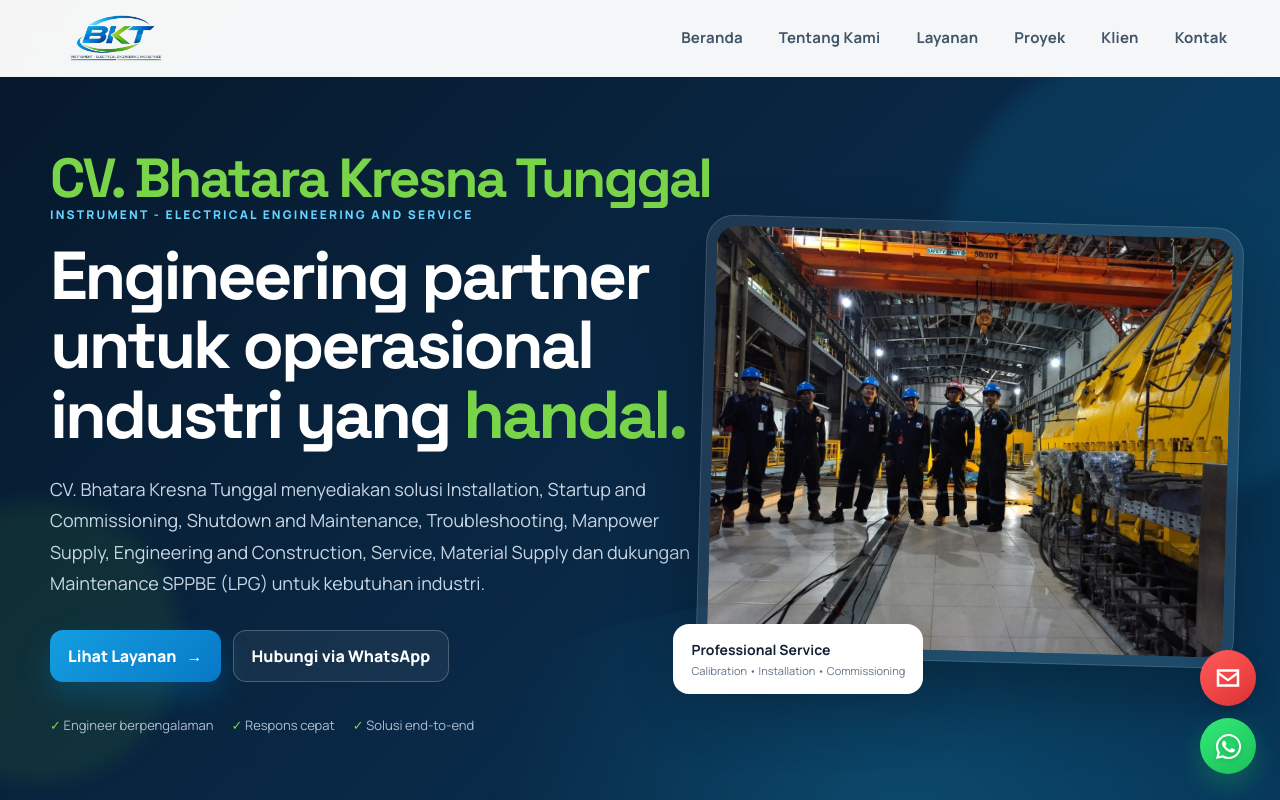
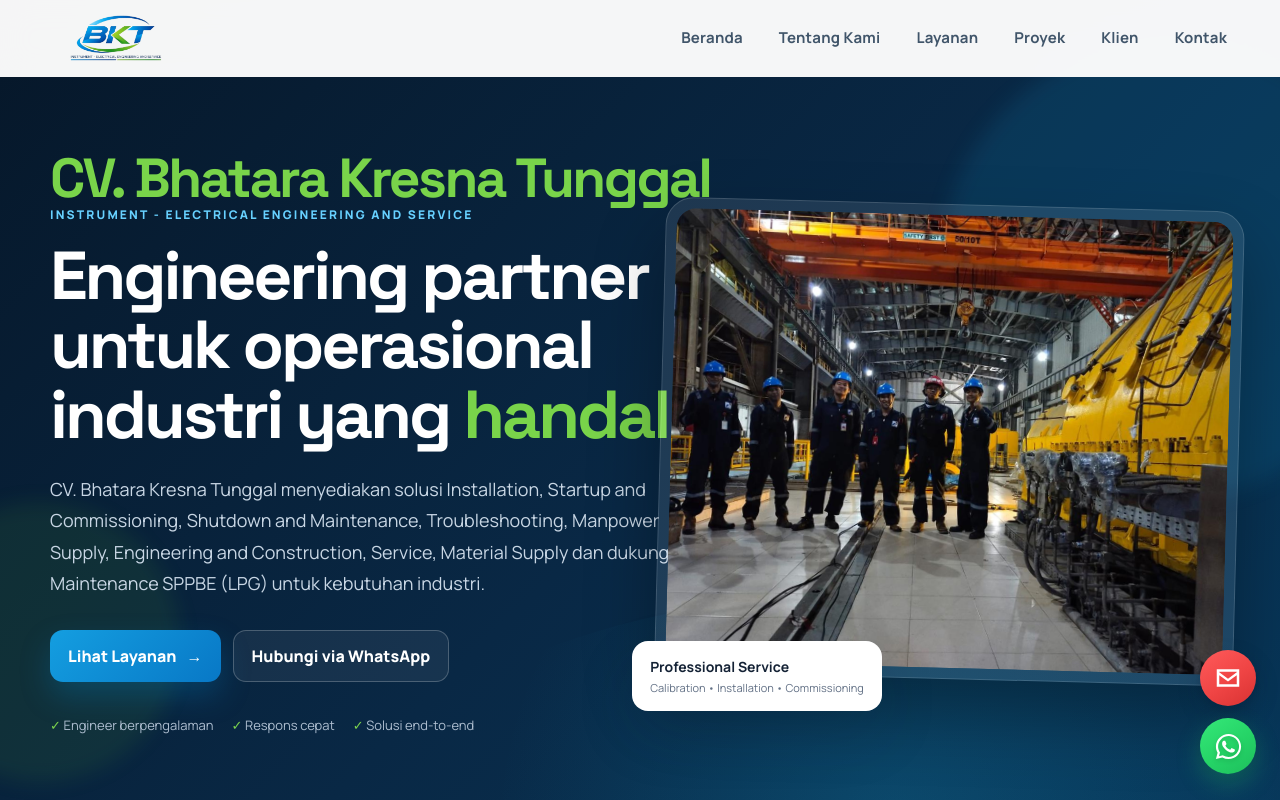
Before and after one commit to athenszz00/bkt-company-profile, a React (Vite) app: page / in a window 1280 px wide. Shown: the top 800 px of the page. Built offline with nearby package versions, Linux system fonts and the light colour scheme.

Commit message:
pebesar foto depannya

```diff
--- a/src/styles.css
+++ b/src/styles.css
@@ -483,8 +483,8 @@ img {
 .hero__visual {
   position: relative;
 
-  width: 130%;
-  max-width: 720px;
+  width: 140%;
+  max-width: 820px;
 
   justify-self: end;
 
```
Also changed, not shown: 4 other files (tests, documents, lock files or other folders).
